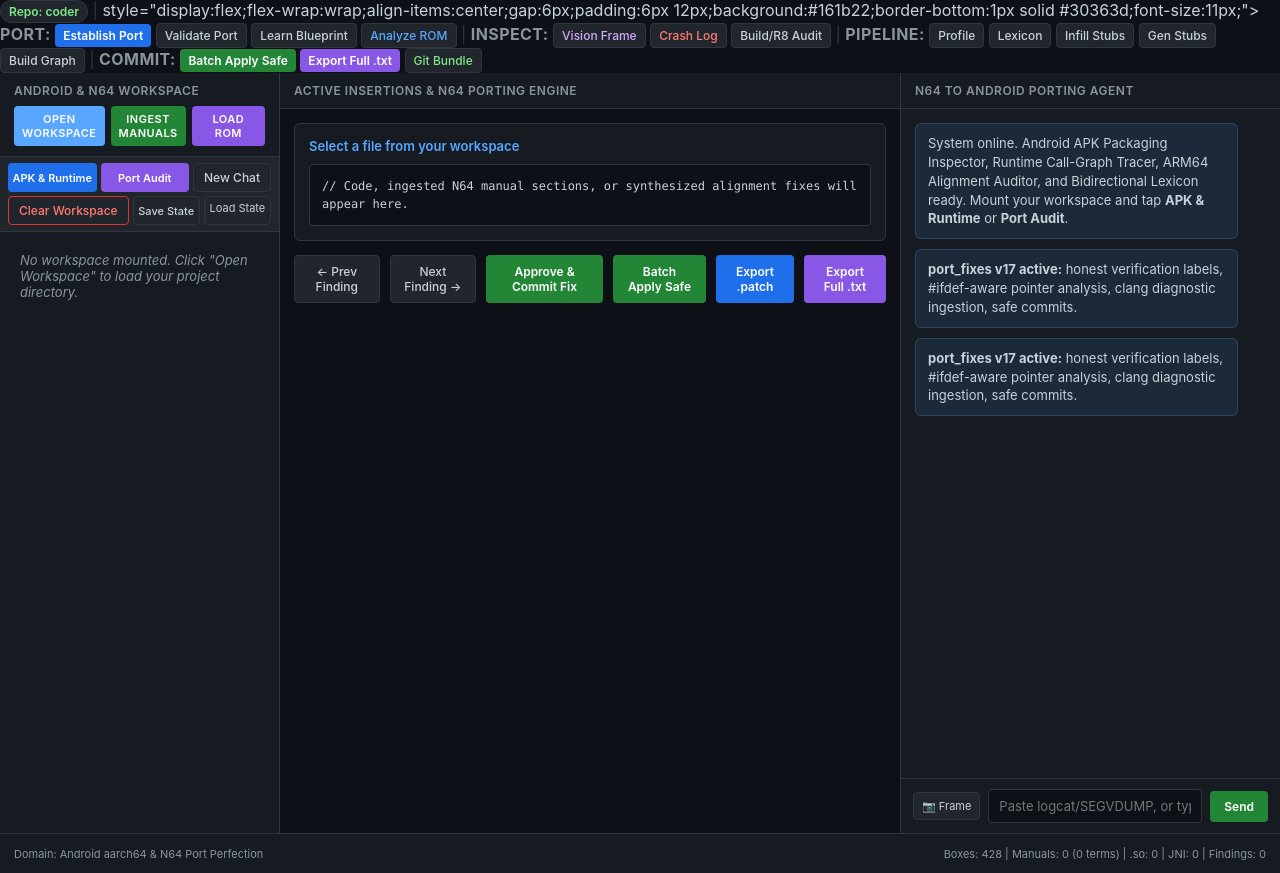
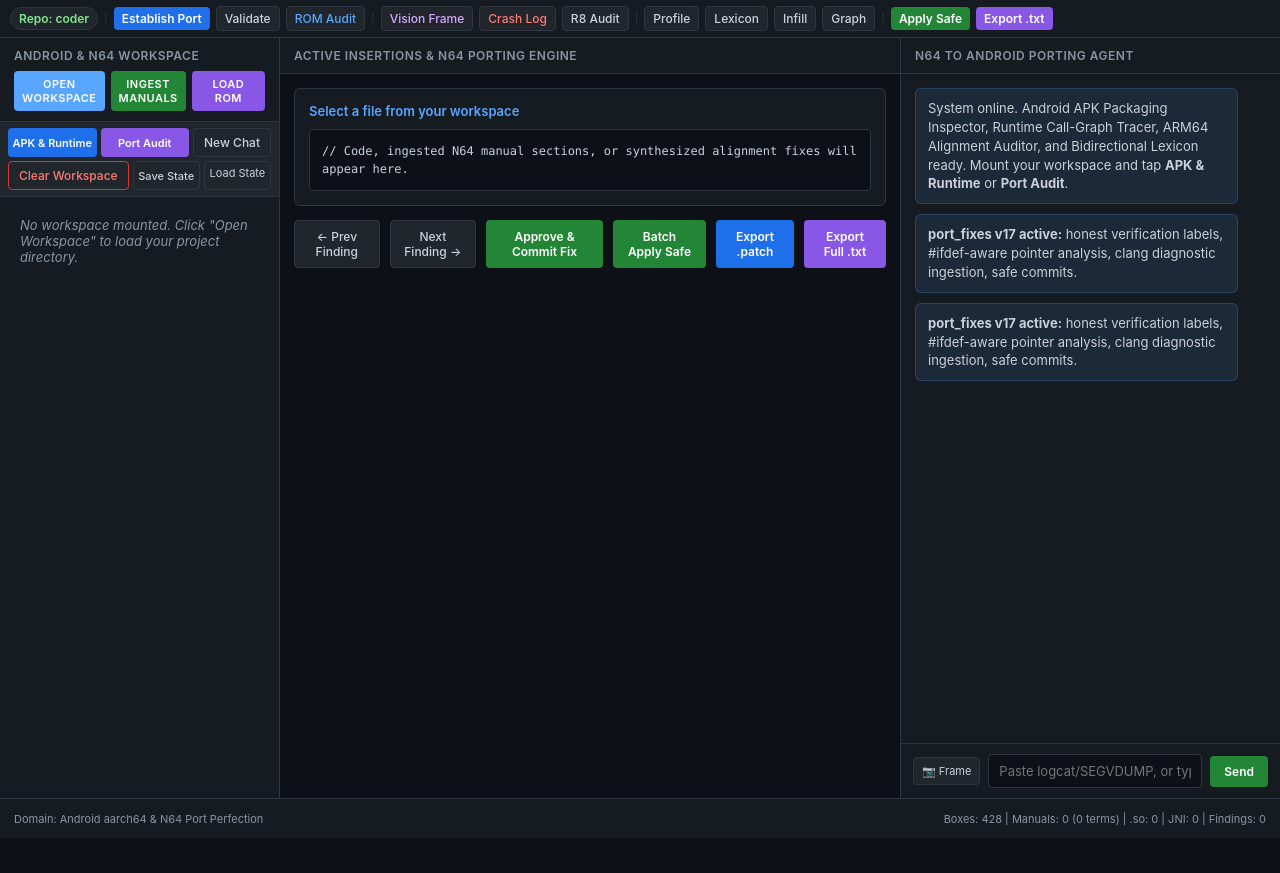
Before and after one commit to CanC-Code/coder, a plain HTML site: page index.html in a window 1280 px wide. After the commit the page ends 838 px from the top, so only its background shows below. Drawn offline with Linux system fonts and the light colour scheme; no server answers; a script that the page names is missing.

Commit message:
Update neuro-symbolic IDE UI, local bridge pipeline, and workflow tools

```diff
--- a/index.html
+++ b/index.html
@@ -8,42 +8,34 @@
 </head>
 <body>
 
-<!-- Neuro-Symbolic Command Ribbon (100% Web GUI Execution) -->
-<div id="ns-command-ribbon">
-  <button type="button" id="ns-repo-pill" onclick="promptSwitchRepo()" style="background:#21262d;border:1px solid #30363d;color:#7ee787;padding:3px 8px;border-radius:12px;font-weight:600;cursor:pointer;" title="Click to switch repo">Repo: loading...</button>
-  <span style="color:#30363d;">|</span> style="display:flex;flex-wrap:wrap;align-items:center;gap:6px;padding:6px 12px;background:#161b22;border-bottom:1px solid #30363d;font-size:11px;">
-  <span style="color:#8b949e;font-weight:700;text-transform:uppercase;letter-spacing:0.4px;">Port:</span>
-  <button type="button" onclick="establishAndroidPort()" style="background:#1f6feb;border:none;color:#fff;padding:4px 8px;border-radius:4px;font-weight:600;cursor:pointer;">Establish Port</button>
-  <button type="button" onclick="validateAgainstBlueprint()" style="background:#21262d;border:1px solid #30363d;color:#c9d1d9;padding:4px 8px;border-radius:4px;cursor:pointer;">Validate Port</button>
-  <button type="button" onclick="learnAndroidBlueprint()" style="background:#21262d;border:1px solid #30363d;color:#c9d1d9;padding:4px 8px;border-radius:4px;cursor:pointer;">Learn Blueprint</button>
-  <button type="button" onclick="document.getElementById('gui-rom-input').click()" style="background:#21262d;border:1px solid #30363d;color:#58a6ff;padding:4px 8px;border-radius:4px;cursor:pointer;">Analyze ROM</button>
-
-  <span style="color:#30363d;">|</span>
-  <span style="color:#8b949e;font-weight:700;text-transform:uppercase;letter-spacing:0.4px;">Inspect:</span>
-  <button type="button" onclick="document.getElementById('gui-shot-input').click()" style="background:#21262d;border:1px solid #30363d;color:#d2a8ff;padding:4px 8px;border-radius:4px;cursor:pointer;">Vision Frame</button>
-  <button type="button" onclick="document.getElementById('gui-log-input').click()" style="background:#21262d;border:1px solid #30363d;color:#ff7b72;padding:4px 8px;border-radius:4px;cursor:pointer;">Crash Log</button>
-  <button type="button" onclick="runPipelineTask('build_audit', 'Android Build & R8 Audit')" style="background:#21262d;border:1px solid #30363d;color:#c9d1d9;padding:4px 8px;border-radius:4px;cursor:pointer;">Build/R8 Audit</button>
-
-  <span style="color:#30363d;">|</span>
-  <span style="color:#8b949e;font-weight:700;text-transform:uppercase;letter-spacing:0.4px;">Pipeline:</span>
-  <button type="button" onclick="runPipelineTask('profile', 'Codebase Profiler')" style="background:#21262d;border:1px solid #30363d;color:#c9d1d9;padding:4px 8px;border-radius:4px;cursor:pointer;">Profile</button>
-  <button type="button" onclick="runPipelineTask('lexicon', 'Dynamic Lexicon Learner')" style="background:#21262d;border:1px solid #30363d;color:#c9d1d9;padding:4px 8px;border-radius:4px;cursor:pointer;">Lexicon</button>
-  <button type="button" onclick="runPipelineTask('infill', 'Stub Infiller')" style="background:#21262d;border:1px solid #30363d;color:#c9d1d9;padding:4px 8px;border-radius:4px;cursor:pointer;">Infill Stubs</button>
-  <button type="button" onclick="runPipelineTask('generate_stubs', 'Dynamic Stub Generator')" style="background:#21262d;border:1px solid #30363d;color:#c9d1d9;padding:4px 8px;border-radius:4px;cursor:pointer;">Gen Stubs</button>
-  <button type="button" onclick="runPipelineTask('orchestrate', 'Graph Orchestrator')" style="background:#21262d;border:1px solid #30363d;color:#c9d1d9;padding:4px 8px;border-radius:4px;cursor:pointer;">Build Graph</button>
-
-  <span style="color:#30363d;">|</span>
-  <span style="color:#8b949e;font-weight:700;text-transform:uppercase;letter-spacing:0.4px;">Commit:</span>
-  <button type="button" onclick="batchApplySafeFindings()" style="background:#238636;border:none;color:#fff;padding:4px 8px;border-radius:4px;font-weight:600;cursor:pointer;">Batch Apply Safe</button>
-  <button type="button" onclick="exportCompleteReviewText()" style="background:#8957e5;border:none;color:#fff;padding:4px 8px;border-radius:4px;font-weight:600;cursor:pointer;">Export Full .txt</button>
-  <button type="button" onclick="runPipelineTask('batch_export', 'Git Batch Review Bundle')" style="background:#21262d;border:1px solid #30363d;color:#7ee787;padding:4px 8px;border-radius:4px;cursor:pointer;">Git Bundle</button>
+<!-- Clean Neuro-Symbolic Toolbar -->
+<div id="ns-command-ribbon" style="display:flex;overflow-x:auto;white-space:nowrap;align-items:center;gap:6px;padding:6px 10px;background:#161b22;border-bottom:1px solid #30363d;font-size:11px;-webkit-overflow-scrolling:touch;">
+  <button type="button" id="ns-repo-pill" onclick="promptSwitchRepo()" style="background:#21262d;border:1px solid #30363d;color:#7ee787;padding:3px 8px;border-radius:12px;font-weight:600;cursor:pointer;flex-shrink:0;">Repo: coder</button>
+  <span style="color:#30363d;flex-shrink:0;">|</span>
+  <button type="button" onclick="establishAndroidPort()" style="background:#1f6feb;border:none;color:#fff;padding:4px 8px;border-radius:4px;font-weight:600;cursor:pointer;flex-shrink:0;">Establish Port</button>
+  <button type="button" onclick="validateAgainstBlueprint()" style="background:#21262d;border:1px solid #30363d;color:#c9d1d9;padding:4px 8px;border-radius:4px;cursor:pointer;flex-shrink:0;">Validate</button>
+  <button type="button" onclick="document.getElementById('gui-rom-input').click()" style="background:#21262d;border:1px solid #30363d;color:#58a6ff;padding:4px 8px;border-radius:4px;cursor:pointer;flex-shrink:0;">ROM Audit</button>
+  <span style="color:#30363d;flex-shrink:0;">|</span>
+  <button type="button" onclick="document.getElementById('gui-shot-input').click()" style="background:#21262d;border:1px solid #30363d;color:#d2a8ff;padding:4px 8px;border-radius:4px;cursor:pointer;flex-shrink:0;">Vision Frame</button>
+  <button type="button" onclick="document.getElementById('gui-log-input').click()" style="background:#21262d;border:1px solid #30363d;color:#ff7b72;padding:4px 8px;border-radius:4px;cursor:pointer;flex-shrink:0;">Crash Log</button>
+  <button type="button" onclick="runPipelineTask('build_audit', 'Build & R8 Audit')" style="background:#21262d;border:1px solid #30363d;color:#c9d1d9;padding:4px 8px;border-radius:4px;cursor:pointer;flex-shrink:0;">R8 Audit</button>
+  <span style="color:#30363d;flex-shrink:0;">|</span>
+  <button type="button" onclick="runPipelineTask('profile', 'Profiler')" style="background:#21262d;border:1px solid #30363d;color:#c9d1d9;padding:4px 8px;border-radius:4px;cursor:pointer;flex-shrink:0;">Profile</button>
+  <button type="button" onclick="runPipelineTask('lexicon', 'Lexicon')" style="background:#21262d;border:1px solid #30363d;color:#c9d1d9;padding:4px 8px;border-radius:4px;cursor:pointer;flex-shrink:0;">Lexicon</button>
+  <button type="button" onclick="runPipelineTask('infill', 'Infill Stubs')" style="background:#21262d;border:1px solid #30363d;color:#c9d1d9;padding:4px 8px;border-radius:4px;cursor:pointer;flex-shrink:0;">Infill</button>
+  <button type="button" onclick="runPipelineTask('orchestrate', 'Graph Build')" style="background:#21262d;border:1px solid #30363d;color:#c9d1d9;padding:4px 8px;border-radius:4px;cursor:pointer;flex-shrink:0;">Graph</button>
+  <span style="color:#30363d;flex-shrink:0;">|</span>
+  <button type="button" onclick="batchApplySafeFindings()" style="background:#238636;border:none;color:#fff;padding:4px 8px;border-radius:4px;font-weight:600;cursor:pointer;flex-shrink:0;">Apply Safe</button>
+  <button type="button" onclick="exportCompleteReviewText()" style="background:#8957e5;border:none;color:#fff;padding:4px 8px;border-radius:4px;font-weight:600;cursor:pointer;flex-shrink:0;">Export .txt</button>
 
   <input type="file" id="gui-rom-input" accept=".z64,.v64,.n64,.rom,.bin" style="display:none" onchange="handleRomSelect(event)" />
   <input type="file" id="gui-shot-input" accept="image/*" style="display:none" onchange="handleScreenshotInspect(event)" />
   <input type="file" id="gui-log-input" accept=".log,.txt,.dump" style="display:none" onchange="handleCrashLogUpload(event)" />
 </div>
 
-    <div class="ide-container">
+
+<!-- Neuro-Symbolic Command Ribbon (100% Web GUI Execution) -->
+<div class="ide-container">
         <!-- Sidebar File Explorer & Domain Controls -->
         <div class="sidebar">
             <div class="sidebar-header" style="display: flex; flex-direction: column; gap: 8px;">
```
